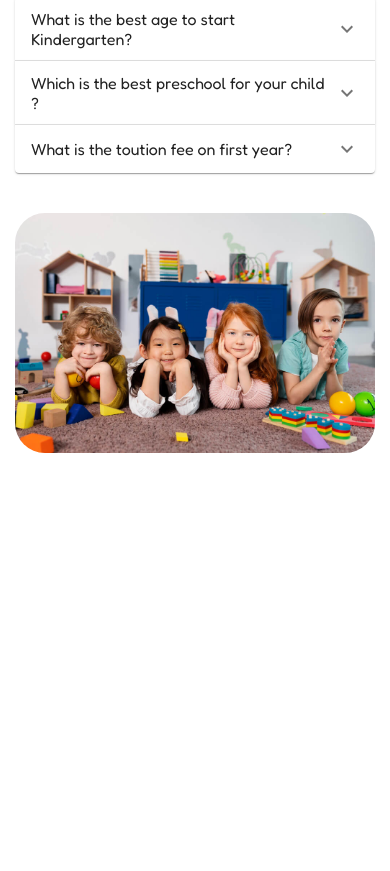
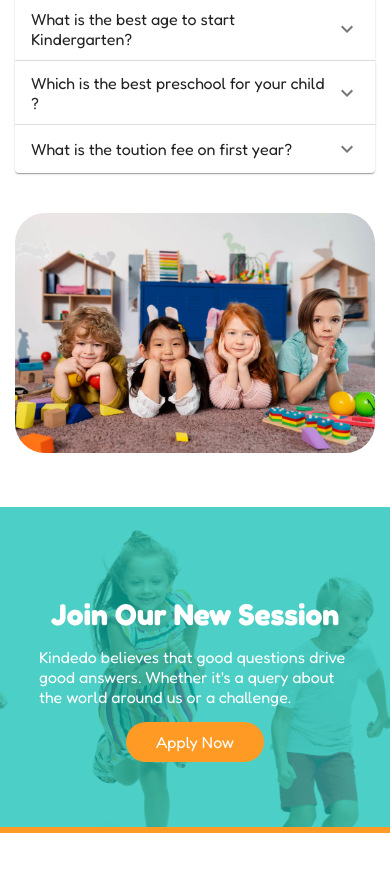
Before and after one commit to ravshanaliyev/kinde, a React (Create React App) app: page / in a window 390 px wide. Shown: the part 5205-6076 px from the top of the page. Before the commit the page ends 5692 px from the top, so only its background shows below. Built offline with nearby package versions, Linux system fonts and the light colour scheme.

Commit message:
session form

```diff
--- a/src/pages/home/Home.css
+++ b/src/pages/home/Home.css
@@ -321,6 +321,58 @@
     border-radius: 30px;
 }
 
+/* Forms */
+.home-form {
+    position: relative;
+}
+
+.form-container {
+    z-index: 1;
+    width: 100%;
+    height: 450px;
+    padding: 20px 15px;
+    display: flex;
+    align-items: center;
+    justify-content: center;
+    flex-direction: column;
+    background-image: linear-gradient(rgb(0, 187, 174, 0.7), rgb(0, 187, 174, 0.7)), url('../../assets/joining-area.png');
+    background-size: cover;
+    background-position: center;
+    background-repeat: no-repeat;
+    margin: 80px 0;
+    color: #fff;
+    border-bottom: 6px solid #ff9b24;
+}
+
+.form-title {
+    font-size: 55px;
+    margin-bottom: 0px;
+}
+
+.form-desc {
+    font-size: 18px;
+    margin-bottom: 20px;
+
+}
+
+.form-btn {
+    background-color: #ff9b24;
+    color: #fff;
+    border: none;
+    padding: 10px 30px;
+    border-radius: 20px;
+    cursor: pointer;
+    transition: all 0.3s ease-in;
+    text-decoration: none;
+    font-size: 18px;
+}
+
+.form-btn:hover {
+    background-color: #fff;
+    color: #ff9b24;
+}
+
+
 /* Media Queries */
 @media (max-width: 768px) {
     .header-container {
@@ -452,4 +504,24 @@
         width: 100%;
     }
 
+    .form-container {
+        width: 100%;
+        height: 300px;
+        margin: 40px 0;
+        padding: 10px 0;
+    }
+
+    .form-title {
+        font-size: 30px;
+    }
+
+    .form-desc {
+        font-size: 16px;
+        width: 80%;
+        margin: 15px auto;
+    }
+
+    .form-btn {
+        font-size: 16px;
+    }
 }
--- a/src/pages/home/Home.jsx
+++ b/src/pages/home/Home.jsx
@@ -241,6 +241,14 @@ const Home = () => {
                     </div>
                 </div>
             </div>
+            <div className="home-form">
+                <div className="form-container">
+                    <h2 className="form-title">Join Our New Session</h2>
+                    <p className="form-desc">Kindedo believes that good questions drive good answers. Whether it's a query
+                        about the world around us or a challenge.</p>
+                    <Link to="/shop" className="form-btn">Apply Now</Link>
+                </div>
+            </div>
         </div>
     )
 }
```
